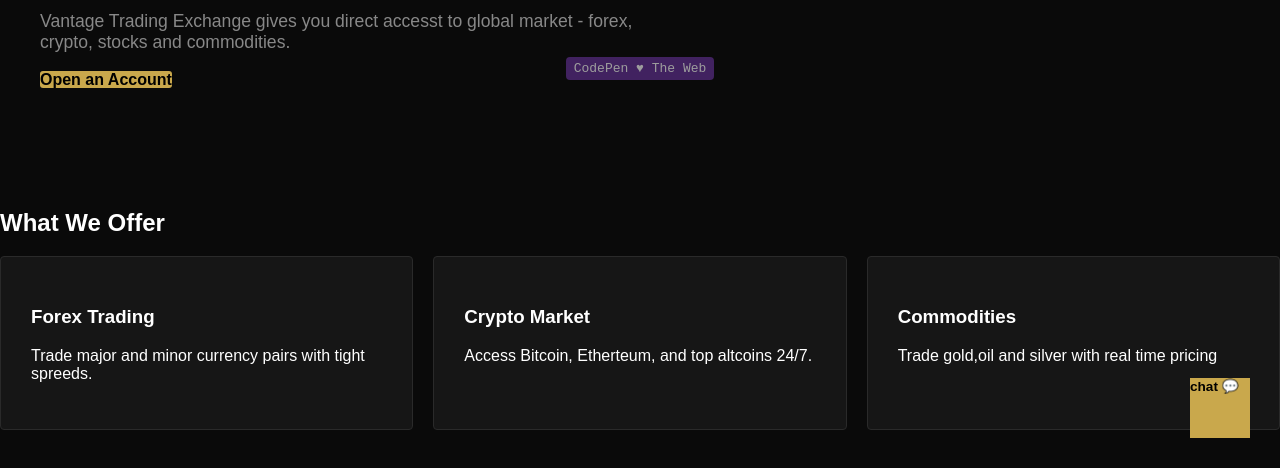
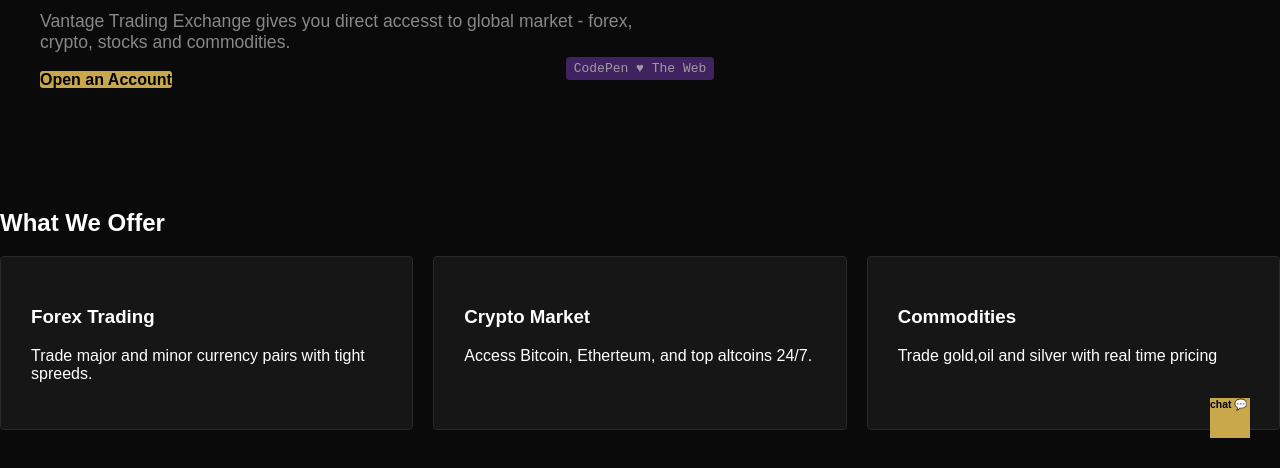
Before and after one commit to excel432/Vanatge_Trading_Exchange, a plain HTML site: page index.html in a window 1280 px wide. Shown: the part 332-800 px from the top of the page. Drawn offline with Linux system fonts and the light colour scheme.

Commit message:
Update style.css

```diff
--- a/style.css
+++ b/style.css
@@ -144,14 +144,14 @@
   right: 30px;
   background: #c9a84c;
   color: black;
-  width: 60px;
-  height:60px;
-  border-radius: 50px
+  width: 40px;
+  height:40px;
+  border-radius: 40%
   display: flex;
   align-items: center;
   font-weight: bold;
   cursor: pointer;
-  font-size: 0.85rem;
+  font-size: 0.65rem;
 }
 .chat-box {
 position: fixed;
```
